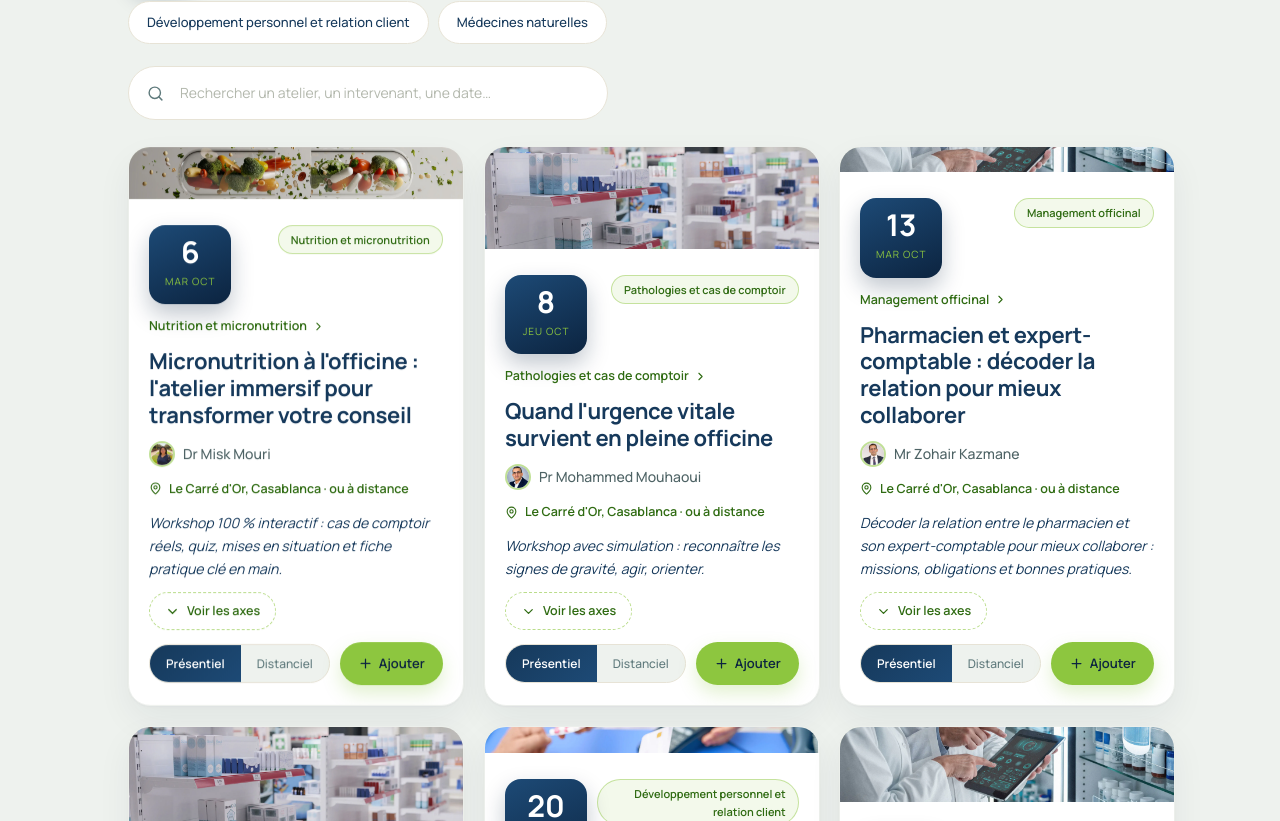
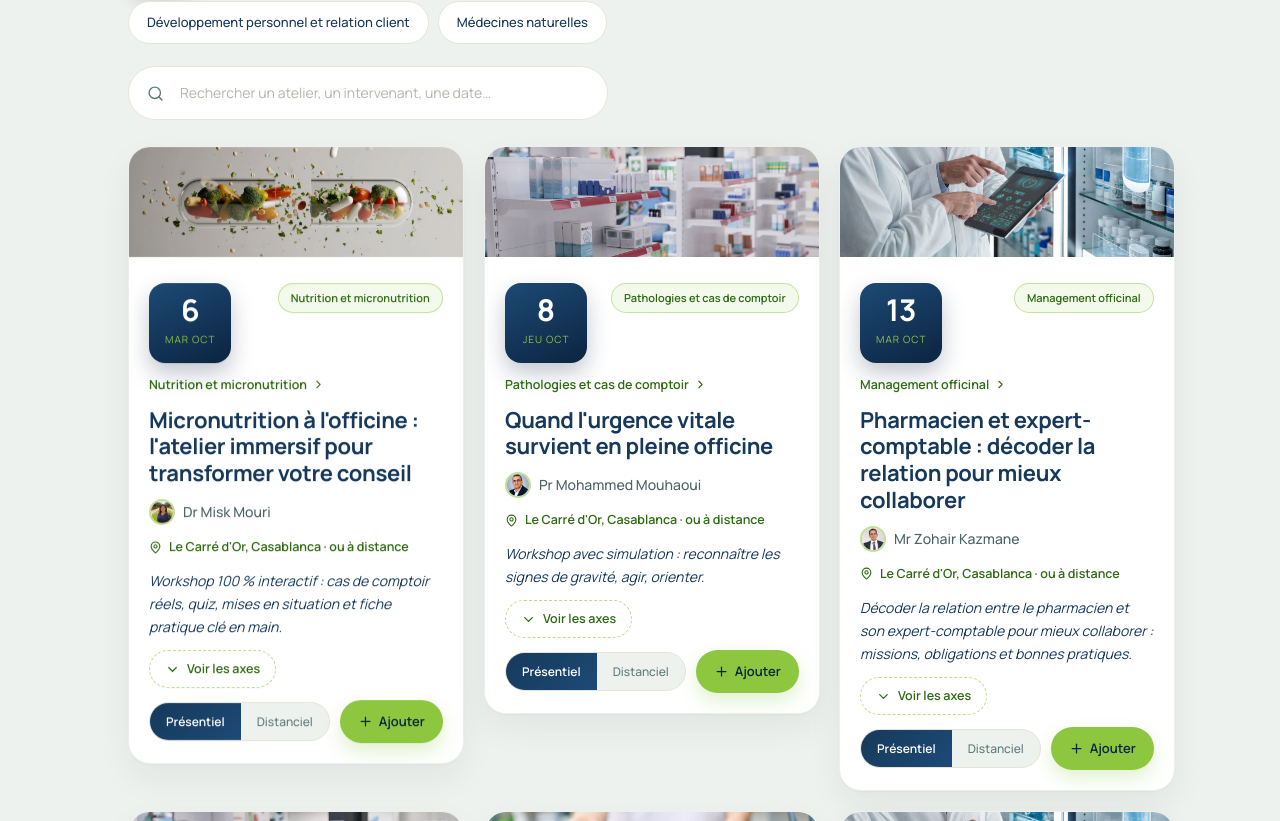
Before and after one commit to SouhailBechchari/lpmacademy, a React (Vite) app: page / in a window 1280 px wide. Shown: the part 4379-5200 px from the top of the page. Built offline with nearby package versions, Linux system fonts and the light colour scheme; a web font is replaced by a local one.

Commit message:
Ateliers : les cartes peuvent grandir à l'ouverture des axes sans étirer les voisines

```diff
--- a/src/styles.css
+++ b/src/styles.css
@@ -673,7 +673,7 @@ body.has-mouse * { cursor: none !important; }
 .card-slot { display: block; }
 .card {
   background: var(--card); border: 1px solid var(--line); border-radius: var(--r-m);
-  padding: 20px; display: flex; flex-direction: column; gap: 12px; height: 560px;
+  padding: 20px; display: flex; flex-direction: column; gap: 12px; min-height: 560px;
   position: relative; overflow: hidden;
   box-shadow: var(--shadow-s);
   transition: transform 0.4s cubic-bezier(0.2,0.8,0.2,1), box-shadow 0.4s ease, border-color 0.3s ease;
@@ -741,8 +741,6 @@ body.has-mouse * { cursor: none !important; }
   background: linear-gradient(180deg, rgba(141,198,63,.07), rgba(141,198,63,.02));
   padding: 16px 18px 14px;
   display: flex; flex-direction: column; gap: 9px;
-  max-height: 168px; overflow-y: auto;
-  scrollbar-width: thin; scrollbar-color: rgba(141,198,63,.5) transparent;
   transform-origin: top;
   animation: axes-in 0.28s cubic-bezier(0.2, 0.8, 0.2, 1);
 }
```
